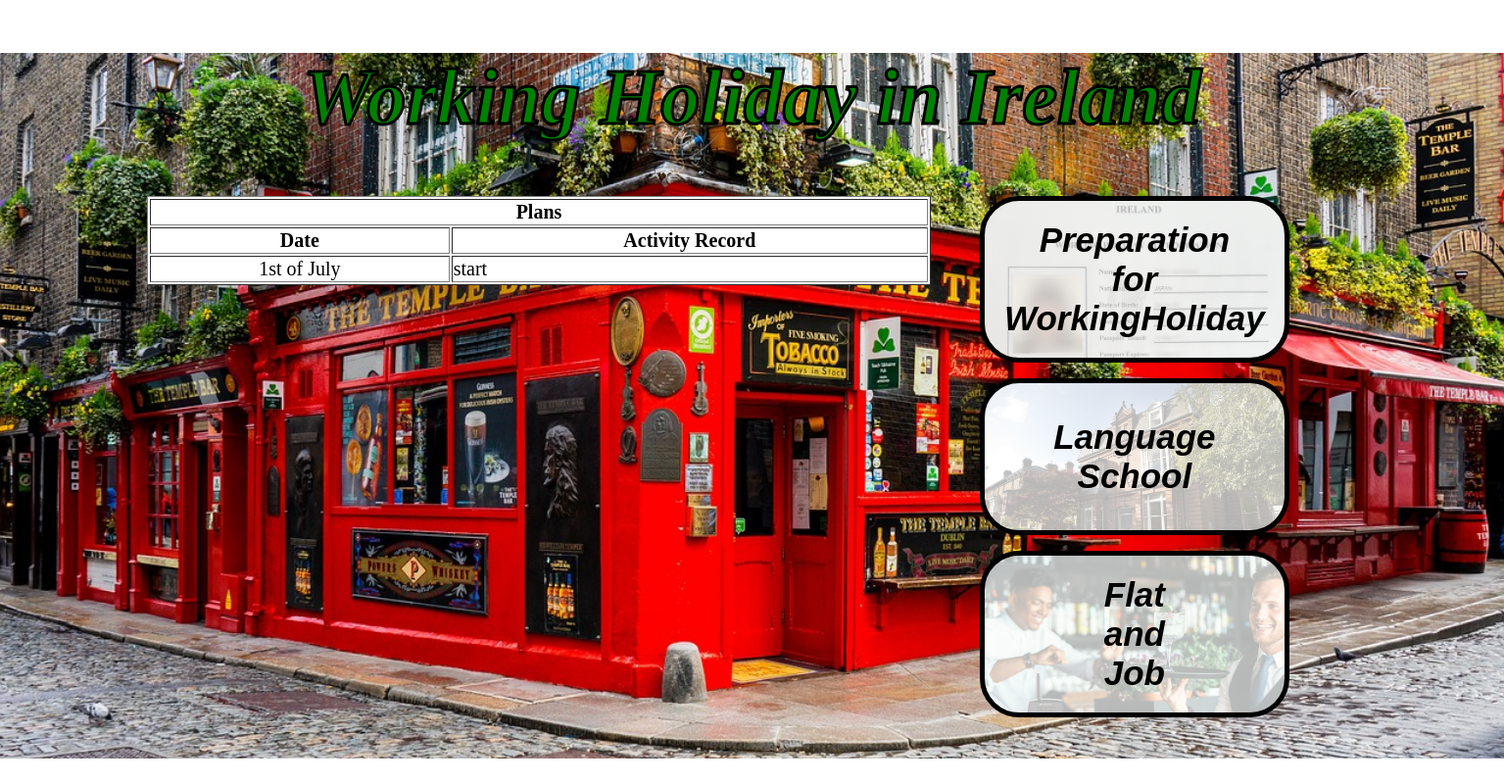
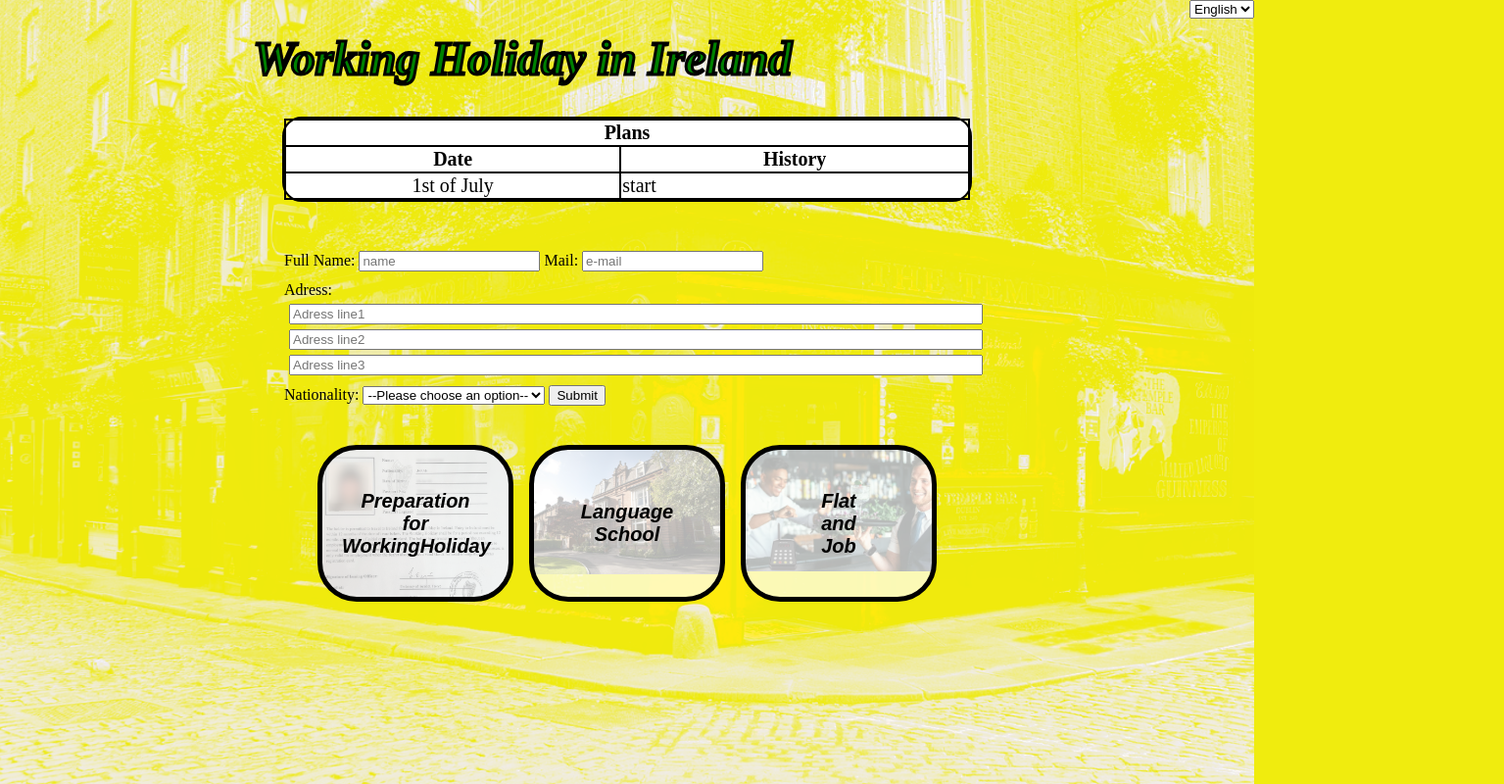
Before and after one commit to nnaito-jpn/Website1, a website: page index.html in a window 1280 px wide. Shown: the whole page at 98% size, 1535 px wide, since content can reach past the window. Drawn offline with nearby package versions, Linux system fonts and the light colour scheme; files that its build step writes are made by us from their sources.

Commit message:
file add

```diff
--- a/css/style.css
+++ b/css/style.css
@@ -1,104 +1,221 @@
 @charset "UTF-8";
 
-body{
+.header {
+    display: flex;
+    justify-content: center;
+}
+
+body {
     margin: 0;
     padding: 0;
+    background-image: url(../img/TempleBar.jpg);
+    background-color: rgba(240, 236, 13, 0.993);
+    background-blend-mode: lighten;
+    background-size: 1560px 800px;
+    background-repeat: no-repeat;
+
 }
 
-.firstpage{
-    background-image: url(../img/TempleBar.jpg);
-    background-size: cover;
-    background-position: center;
-    width: 1535px;
-    height: 720px;
-}
-
-#Mainheader{
-    color:green;
-    text-align: center;
-    font-size: 80px;
+#Mainheader {
+    text-align: right;
+    color: green;
+    font-size: 5rem;
+    flex: 5;
     font-style: italic;
     font-weight: bold;
     -webkit-text-stroke-width: 3px;
     -webkit-text-stroke-color: black;
 }
 
-.tbl{
-    position: absolute;
-    top: 200px;
-    left: 150px;
+.Lagcha {
+    flex: 1;
+}
+
+#form {
+    display: flex;
+    max-height: 20px;
+    flex-direction: column;
+    align-items: end;
+}
+
+.mainblock{
+    margin: 0;
+    padding: 0;
+    display: flex;
+    justify-content: space-evenly;
+}
+
+.secr{
+    display: flex;
+    flex-direction: column;
+    align-items: center;
+}
+
+.inquiry{
+    margin-top: 50px;
+    width: 700px;
+}
+
+.adressline{
+    margin-top: 10px;
+}
+
+.adressline input{
+    display: block;
+    margin: 5px;
+    width: 100%;
+}
+
+.adressline input{
+    display: block;
+    margin: 5px;
+    width: 100%;
+}
+
+input:nth-of-type(3){
+    margin-bottom: 10px;
+}
+
+table{
+    border-collapse: collapse;
+    width: auto;
+}
+
+.tbl {
     font-size: 20px;
     background-color: white;
+    border-radius: 20px;
+    border: black solid 2px;
+    width: 700px;
+    height: auto;
+}
+
+th,td {
+    border: black solid 2px;
+    width:  700px;
 }
 
 .btns {
-    position: absolute;
-    top: 200px;
-    left: 1000px;
     display: flex;
     flex-direction: column;
     gap: 1em;
     width: fit-content;
+    margin-left: 100px;
 }
 
-.btn1{
+.btn1 {
     background-image: url(../img/Wo++Certificate.webp);
-    background-color:rgba(255,255,255,0.7);
-    background-blend-mode:lighten;
+    background-color: rgba(255, 255, 255, 0.7);
+    background-blend-mode: lighten;
     background-position: -30px -90px;
-    background-size:120% auto;
+    background-size: 120% auto;
     background-repeat: no-repeat;
     border-radius: 40px;
     padding: 20px 20px;
     font-size: 35px;
     font-style: italic;
     font-weight: bold;
-    display: flex;
-    justify-content: center;
-    align-items: center;
     border: 5px solid #000;
-    cursor:pointer;
+    cursor: pointer;
+    height: 160px;
 }
 
-.btn1:focus {
-    position: relative;
-    z-index: 3;
-}
-
-.btn2{
+.btn2 {
     background-image: url(../img/emerald.jpg);
-    background-color:rgba(255,255,255,0.7);
-    background-blend-mode:lighten;
-    /* background-position: -30px -90px; */
-    background-size:100% auto;
+    background-color: rgba(255, 255, 255, 0.7);
+    background-blend-mode: lighten;
+    background-size: 100% auto;
     background-repeat: no-repeat;
     border-radius: 40px;
     padding: 35px 20px;
     font-size: 35px;
     font-style: italic;
     font-weight: bold;
-    display: flex;
-    justify-content: center;
-    align-items: center;
     border: 5px solid #000;
-    cursor:pointer;
+    cursor: pointer;
+    height: 160px;
 }
 
-.btn3{
+.btn3 {
     background-image: url(../img/JobImg.jpg);
-    background-color:rgba(255,255,255,0.7);
-    background-blend-mode:lighten;
-    /* background-position: -30px -90px; */
-    background-size:100% auto;
+    background-color: rgba(255, 255, 255, 0.7);
+    background-blend-mode: lighten;
+    background-size: 100% auto;
     background-repeat: no-repeat;
     border-radius: 40px;
     padding: 20px 20px;
     font-size: 35px;
     font-style: italic;
     font-weight: bold;
-    display: flex;
-    justify-content: center;
-    align-items: center;
     border: 5px solid #000;
-    cursor:pointer;
+    cursor: pointer;
+    height: 160px;
 }
+
+.btn1:hover, .btn2:hover, .btn3:hover {
+    background-color: rgba(255, 255, 255, 0.9);
+}
+
+@media (max-width:760px) {
+
+    #Mainheader {
+        display: flex;
+        text-align: center;
+        font-size:3rem;
+    }
+
+    .mainblock {
+        display: flex;
+        flex-direction: column;
+        align-items: left;
+    }
+
+    .secr{
+        padding: 0;
+        margin: 0;
+        display: flex;
+        flex-direction: column;
+        align-items: left;
+    }
+
+    .btns {
+        padding: 0;
+        margin: 40px 0 0 0;
+        display: flex;
+        flex-direction: row;
+        gap: 1em;
+    }
+
+    .btns button{
+        font-size: 20px;
+        width:200px;
+    }
+
+}
+
+@media (min-width:761px) and (max-width:1400px) {
+    #Mainheader {
+        text-align: center;
+        font-size:3rem;
+    }
+
+    .mainblock {
+        display: flex;
+        flex-direction: column;
+        align-items: center;
+    }
+
+    .btns {
+        padding: 0;
+        margin: 40px 0 0 0;
+        display: flex;
+        flex-direction: row;
+        gap: 1em;
+    }
+
+    .btns button{
+        font-size: 20px;
+        width:200px;
+    }
+
+}
--- a/index.html
+++ b/index.html
@@ -1,27 +1,69 @@
 <!DOCTYPE html>
 <html>
+
 <head>
     <title>Ireland Diary</title>
+    <meta charset="UTF-8">
     <link rel="stylesheet" href="css/style.css">
     <script src="js/main.js"></script>
+    <script src="https://code.jquery.com/jquery-3.4.1.min.js"
+        integrity="sha256-CSXorXvZcTkaix6Yvo6HppcZGetbYMGWSFlBw8HfCJo=" crossorigin="anonymous">
+        </script>
 </head>
+
 <body>
     <div class="firstpage">
+        <div class="header">
             <h1 id="Mainheader">Working Holiday in Ireland</h1>
+            <div class="Lagcha">
+                <form id="form">
+                    <select id="selectedlink" class="selectlink">
+                        <option id="linkeng" value="index.html">English</option>
+                        <option id="linkjpn" value="index-jp.html">日本語</option>
+                    </select>
+                </form>
+            </div>
+        </div>
+        <div class="mainblock">
+            <div class="secr">
                 <div class="tbl">
-                <table border="1" width="800px">
+                    <table>
                         <tr>
                             <th colspan="2">Plans</th>
                         </tr>
                         <tr>
                             <th>Date</th>
-                        <th>Activity Record</th>
+                            <th>History</th>
                         </tr>
                         <tr>
                             <td align="center">1st of July</td>
                             <td>start</td>
                         </tr>
                     </table>
+                </div>
+                <form action="/submit" class="inquiry">
+                    <label for="name">Full Name:</label>
+                    <input type="text" id="name" name="name" placeholder="name">
+                    <label for="main">Mail:</label>
+                    <input type="mail" id="mail" name="mail" placeholder="e-mail">
+                    <div class="adressline">
+                        <label>Adress:</label>
+                        <input type="text" id="adress1" name="adress1" placeholder="Adress line1">
+                        <input type="text" id="adress2" name="adress2" placeholder="Adress line2">
+                        <input type="text" id="adress3" name="adress3" placeholder="Adress line3">
+                    </div>
+                    <label for="nationality">Nationality:</label>
+                    <select name="nationality" id="nationality">
+                        <option value="">--Please choose an option--</option>
+                        <option value="Europe">Europe</option>
+                        <option value="Africa">Africa</option>
+                        <option value="Asia">Asia</option>
+                        <option value="North America">North America</option>
+                        <option value="South America">South America</option>
+                        <option value="other">other</option>
+                      </select>
+                    <button id="submitbut">Submit</button>
+                </form>
             </div>
             <div class="btns">
                 <button class="btn1" onclick="window.open('https://www.youtube.com/')">Preparation</br>
@@ -37,5 +79,7 @@
                 </button>
             </div>
         </div>
+    </div>
 </body>
+
 </html>
--- a/js/main.js
+++ /dev/null
@@ -1,11 +0,0 @@
-function DisplayDate() {
-    let now = new Date();
-    //年を取得する
-    var YYYY = now.getFullYear();
-    //月を取得する
-    var MM = now.getMonth()+1;
-    //日を取得する
-    var DD = now.getDate();
-
-    alert(YYYY + "/" + MM + "/" + DD);
-  }
--- /dev/null
+++ b/js/selectlink.js
@@ -0,0 +1,2 @@
+// var link = document.getElementById( '' ).title;
+htmllink
--- a/mvtext.txt
+++ /dev/null
@@ -1 +0,0 @@
-change comment
```
Also changed, not shown: Webページ仕様.txt (added, +7 -0 lines), index-jp.html (added, +33 -0 lines). Lines whose indentation alone changed are shown as unchanged.
